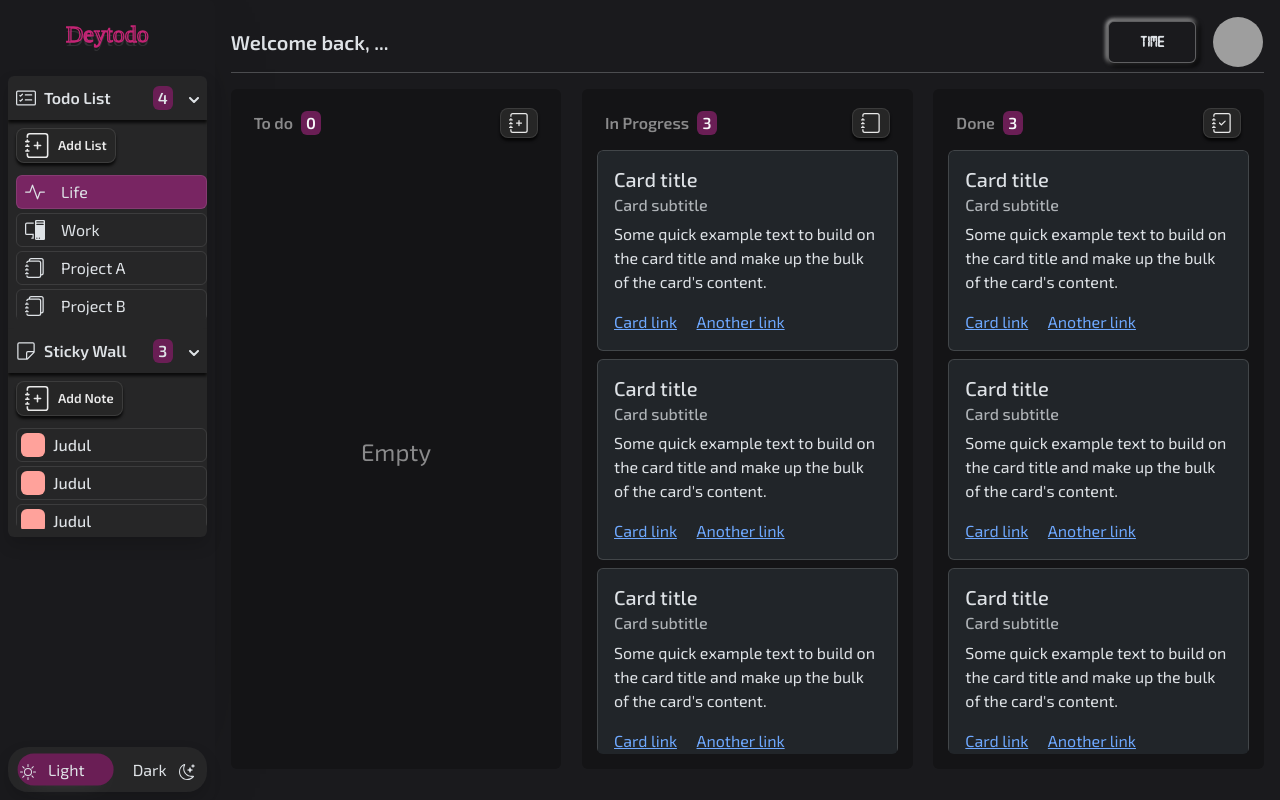
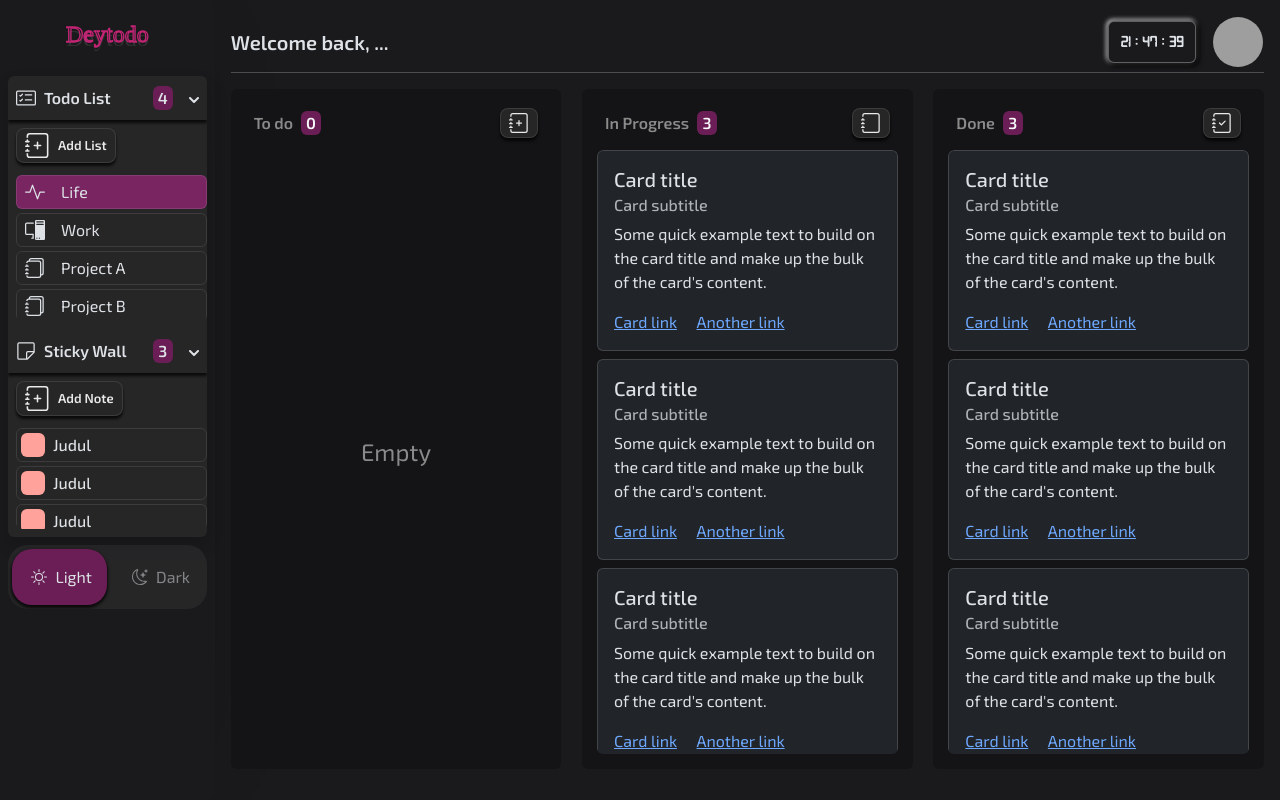
Before and after one commit to Deyand03/TodoList, a plain HTML site: page index.html in a window 1280 px wide. Both pictures are taken after a click on the button "Light". Drawn offline with nearby package versions, Linux system fonts and the light colour scheme; grey boxes are pictures that could not be loaded; a web font is replaced by a local one.

Commit message:
memperbaiki toggle dark mode, menambahkan script.js, dan memperbaiki tampilan

```diff
--- a/index.html
+++ b/index.html
@@ -36,7 +36,7 @@
                 </div>
                 <!-- Heading -->
 
-                <div class="d-flex flex-column justify-content-between rounded" style="height: 100%;">
+                <div class="d-flex flex-column gap-2 rounded" style="height: 100%;">
                     <!-- Content Dashboard -->
                     <div class="shadow rounded d-flex flex-column gap-2 overflow-hidden" style="background-color: var(--bg-secondary);">
                         <div class="d-flex justify-content-between align-items-center todolist px-2 py-1">
@@ -52,7 +52,7 @@
                                 <div class="d-flex align-items-center gap-3">
                                     <div class="rounded d-flex justify-content-center align-items-center"
                                         style="width: 20px;background-color: var(--my-color);">
-                                        <span class="fw-semibold" id="count-list">4</span>
+                                        <span class="fw-semibold" id="badge-todolist">4</span>
                                     </div>
                                     <div class="icon-drop">
                                         <svg width="10" height="6" viewBox="0 0 10 6" fill="none"
@@ -186,7 +186,29 @@
                     <!-- Content End -->
 
                     <!-- Footer -->
-                    <div class="shadow d-flex flex-column position-relative"
+                    <div class="d-flex align-items-center p-1 overflow-hidden position-relative" style="background-color: var(--bg-secondary);border-radius: 20px;height: 9%;">
+                        <div class="pilihan-mode" style="background-color: var(--my-color) !important;width: 50%;height: 100%;border-radius: 20px;"></div>
+                        <div class="d-flex position-absolute" style="width: 100%;">
+                            <div class="d-flex justify-content-center" style="width: 50%;">
+                                <button class="btn d-flex align-items-center border-0 p-0 gap-2 aspect-ratio 1/1" style="opacity: 0.5;" id="light-button">
+                                    <svg xmlns="http://www.w3.org/2000/svg" width="16" height="16" fill="currentColor" class="bi bi-sun" viewBox="0 0 16 16">
+                                        <path d="M8 11a3 3 0 1 1 0-6 3 3 0 0 1 0 6m0 1a4 4 0 1 0 0-8 4 4 0 0 0 0 8M8 0a.5.5 0 0 1 .5.5v2a.5.5 0 0 1-1 0v-2A.5.5 0 0 1 8 0m0 13a.5.5 0 0 1 .5.5v2a.5.5 0 0 1-1 0v-2A.5.5 0 0 1 8 13m8-5a.5.5 0 0 1-.5.5h-2a.5.5 0 0 1 0-1h2a.5.5 0 0 1 .5.5M3 8a.5.5 0 0 1-.5.5h-2a.5.5 0 0 1 0-1h2A.5.5 0 0 1 3 8m10.657-5.657a.5.5 0 0 1 0 .707l-1.414 1.415a.5.5 0 1 1-.707-.708l1.414-1.414a.5.5 0 0 1 .707 0m-9.193 9.193a.5.5 0 0 1 0 .707L3.05 13.657a.5.5 0 0 1-.707-.707l1.414-1.414a.5.5 0 0 1 .707 0m9.193 2.121a.5.5 0 0 1-.707 0l-1.414-1.414a.5.5 0 0 1 .707-.707l1.414 1.414a.5.5 0 0 1 0 .707M4.464 4.465a.5.5 0 0 1-.707 0L2.343 3.05a.5.5 0 1 1 .707-.707l1.414 1.414a.5.5 0 0 1 0 .708"/>
+                                    </svg>
+                                    <span>Light</span>
+                                </button>
+                            </div>
+                            <div class="d-flex justify-content-center" style="width: 50%;">
+                                <button class="btn d-flex align-items-center border-0 p-0 gap-2 aspect-ratio 1/1" id="dark-button">
+                                    <svg xmlns="http://www.w3.org/2000/svg" width="16" height="16" fill="currentColor" class="bi bi-moon-stars" viewBox="0 0 16 16">
+                                        <path d="M6 .278a.77.77 0 0 1 .08.858 7.2 7.2 0 0 0-.878 3.46c0 4.021 3.278 7.277 7.318 7.277q.792-.001 1.533-.16a.79.79 0 0 1 .81.316.73.73 0 0 1-.031.893A8.35 8.35 0 0 1 8.344 16C3.734 16 0 12.286 0 7.71 0 4.266 2.114 1.312 5.124.06A.75.75 0 0 1 6 .278M4.858 1.311A7.27 7.27 0 0 0 1.025 7.71c0 4.02 3.279 7.276 7.319 7.276a7.32 7.32 0 0 0 5.205-2.162q-.506.063-1.029.063c-4.61 0-8.343-3.714-8.343-8.29 0-1.167.242-2.278.681-3.286"/>
+                                        <path d="M10.794 3.148a.217.217 0 0 1 .412 0l.387 1.162c.173.518.579.924 1.097 1.097l1.162.387a.217.217 0 0 1 0 .412l-1.162.387a1.73 1.73 0 0 0-1.097 1.097l-.387 1.162a.217.217 0 0 1-.412 0l-.387-1.162A1.73 1.73 0 0 0 9.31 6.593l-1.162-.387a.217.217 0 0 1 0-.412l1.162-.387a1.73 1.73 0 0 0 1.097-1.097zM13.863.099a.145.145 0 0 1 .274 0l.258.774c.115.346.386.617.732.732l.774.258a.145.145 0 0 1 0 .274l-.774.258a1.16 1.16 0 0 0-.732.732l-.258.774a.145.145 0 0 1-.274 0l-.258-.774a1.16 1.16 0 0 0-.732-.732l-.774-.258a.145.145 0 0 1 0-.274l.774-.258c.346-.115.617-.386.732-.732z"/>
+                                    </svg>
+                                    <span>Dark</span>
+                                </button>
+                            </div>
+                        </div>
+                    </div>
+                    <!-- <div class="shadow d-flex flex-column position-relative"
                         style="background-color: var(--bg-secondary);border-radius: 20px;height: 2.8rem;">
                         <div class="d-flex justify-content-center gap-4" style="z-index: 3;height: 100%;">
                             <div class="d-flex align-items-center justify-content-center">
@@ -209,7 +231,7 @@
                         </div>
                         <div class="position-absolute pilihan-mode" style="background-color: var(--my-color) !important; border-radius: 20px;width: 6rem;height: 2rem; z-index: 0;">
                         </div>
-                    </div>
+                    </div> -->
                     <!-- Footer End -->
                 </div>
             </div>
@@ -367,7 +389,8 @@
     <script src="https://cdn.jsdelivr.net/npm/bootstrap@5.3.3/dist/js/bootstrap.bundle.min.js"
         integrity="sha384-YvpcrYf0tY3lHB60NNkmXc5s9fDVZLESaAA55NDzOxhy9GkcIdslK1eN7N6jIeHz"
         crossorigin="anonymous"></script>
-    <script src="js/main.js"></script>
+    <script src="js/styling.js"></script>
+    <script src="js/script.js"></script>
 </body>
 
 </html>
--- /dev/null
+++ b/js/script.js
@@ -0,0 +1,6 @@
+const $ = (selector) => document.querySelector(selector);
+
+const badgeTodoList = $('#badge-todolist');
+const addTodoList = () => {
+
+}
--- a/js/styling.js
+++ b/js/styling.js
@@ -29,6 +29,7 @@ const iconList = {
         return icon.innerHTML = `<svg xmlns="http://www.w3.org/2000/svg" width="16" height="16" fill="currentColor" class="bi bi-journals" viewBox="0 0 16 16"><path d="M5 0h8a2 2 0 0 1 2 2v10a2 2 0 0 1-2 2 2 2 0 0 1-2 2H3a2 2 0 0 1-2-2h1a1 1 0 0 0 1 1h8a1 1 0 0 0 1-1V4a1 1 0 0 0-1-1H3a1 1 0 0 0-1 1H1a2 2 0 0 1 2-2h8a2 2 0 0 1 2 2v9a1 1 0 0 0 1-1V2a1 1 0 0 0-1-1H5a1 1 0 0 0-1 1H3a2 2 0 0 1 2-2"/><path d="M1 6v-.5a.5.5 0 0 1 1 0V6h.5a.5.5 0 0 1 0 1h-2a.5.5 0 0 1 0-1zm0 3v-.5a.5.5 0 0 1 1 0V9h.5a.5.5 0 0 1 0 1h-2a.5.5 0 0 1 0-1zm0 2.5v.5H.5a.5.5 0 0 0 0 1h2a.5.5 0 0 0 0-1H2v-.5a.5.5 0 0 0-1 0"/></svg>`
     }
 }
+window.addEventListener('DOMContentLoaded', () => {
     document.querySelectorAll('.btn-drop').forEach(button => {
         let count = 0;
         button.addEventListener('click', () => {
@@ -45,10 +46,14 @@ document.querySelectorAll('.btn-drop').forEach(button => {
     });
 
     light.addEventListener('click', () => {
-    choiceMode.style.transform = "translateX(10%) translateY(20%)"
+        choiceMode.style.transform = "translateX(0%)"
+        dark.style.opacity = "0.5";
+        light.style.opacity = "1";
     });
     dark.addEventListener('click', () => {
-    choiceMode.style.transform = "translateX(110%) translateY(20%)"
+        choiceMode.style.transform = "translateX(100%)"
+        dark.style.opacity = "1";
+        light.style.opacity = "0.5";
     });
 
     function hours(){
@@ -56,6 +61,7 @@ function hours(){
         let h = clock.getHours();
         let m = clock.getMinutes();
         let s = clock.getSeconds();
+        h = checkTime(h);
         m = checkTime(m);
         s = checkTime(s);
         time.textContent = `${h} : ${m} : ${s}`
@@ -66,3 +72,4 @@ function checkTime(i){
         return i;
     }
     hours();
+});
--- a/src/style.css
+++ b/src/style.css
@@ -134,11 +134,9 @@
 -moz-box-shadow: 0px 0px 40px 1px rgba(0,0,0,0.28);
 }
 .pilihan-mode{
+    transform: translateX(100%);
     transition: all 0.3s ease-in-out;
-    transform: translateX(10%) translateY(20%);
-    box-shadow: 0px 7px 21px -15px rgba(255,255,255,0.75);
--webkit-box-shadow: 0px 7px 21px -15px rgba(255,255,255,0.75);
--moz-box-shadow: 0px 7px 21px -15px rgba(255,255,255,0.75);
+    box-shadow: 0px 2px 3px 1px rgba(0,0,0,0.75);
 }
 .time{
     border: 1px solid rgba(255,255,255,0.3);
@@ -146,3 +144,6 @@
     2px 2px 4px 2px rgba(0,0,0,0.75),
     -1px -1px 4px 1px rgba(255,255,255,0.75);
 }
+#light-button, #dark-button{
+    transition: all 0.3s ease-in-out;
+}
```
Lines whose indentation alone changed are shown as unchanged.
